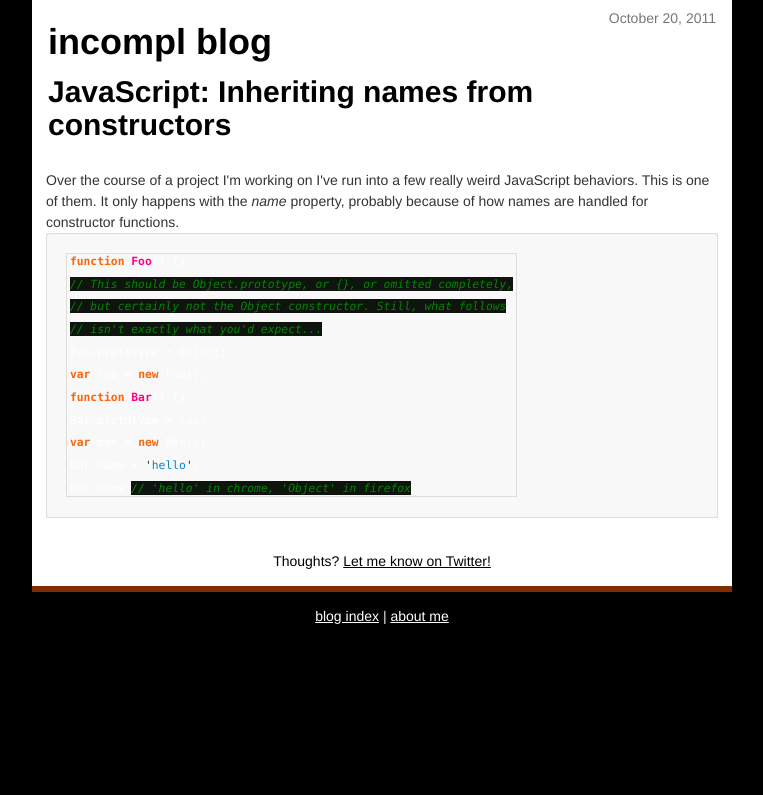
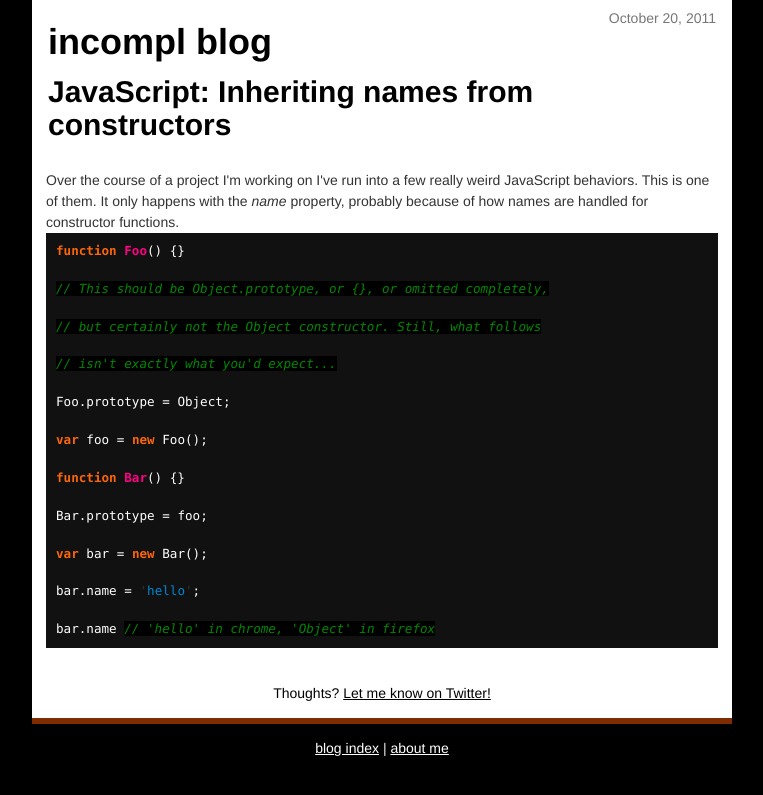
Before and after one commit to incompl/incompl-blog, a Jekyll site: the page built from _posts/2011-10-20-javascript-inheriting-names-from-constructors.html, in a window 1280 px wide. Shown: the top 795 px of the page, without its empty margins (258-1021 px from the left). Built offline with Jekyll 4.4.1, drawn with Linux system fonts in a browser that asks for light colours.

Commit message:
fixed code style under kube

```diff
--- a/css/code.css
+++ b/css/code.css
@@ -1,5 +1,5 @@
 .highlight .hll { background-color: #333333 }
-.highlight .c { color: #008800; font-style: italic; background-color: #0f140f } /* Comment */
+.highlight .c { color: #008800; font-style: italic; background-color: black } /* Comment */
 .highlight .err { color: #ffffff } /* Error */
 .highlight .g { color: #ffffff } /* Generic */
 .highlight .k { color: #fb660a; font-weight: bold } /* Keyword */
@@ -8,10 +8,10 @@
 .highlight .o { color: #ffffff } /* Operator */
 .highlight .x { color: #ffffff } /* Other */
 .highlight .p { color: #ffffff } /* Punctuation */
-.highlight .cm { color: #008800; font-style: italic; background-color: #0f140f } /* Comment.Multiline */
+.highlight .cm { color: #008800; font-style: italic; background-color: black } /* Comment.Multiline */
 .highlight .cp { color: #ff0007; font-weight: bold; font-style: italic; background-color: #0f140f } /* Comment.Preproc */
-.highlight .c1 { color: #008800; font-style: italic; background-color: #0f140f } /* Comment.Single */
-.highlight .cs { color: #008800; font-style: italic; background-color: #0f140f } /* Comment.Special */
+.highlight .c1 { color: #008800; font-style: italic; background-color: black } /* Comment.Single */
+.highlight .cs { color: #008800; font-style: italic; background-color: black } /* Comment.Special */
 .highlight .gd { color: #ffffff } /* Generic.Deleted */
 .highlight .ge { color: #ffffff } /* Generic.Emph */
 .highlight .gr { color: #ffffff } /* Generic.Error */
--- a/css/style.css
+++ b/css/style.css
@@ -114,6 +114,21 @@ img {
   color: #7F2C01;
 }
 
+.highlight pre {
+  background-color: #111;
+  border: none;
+  border-radius: 0;
+  padding: .5em;
+  font-size: 1em;
+}
+
+.highlight code {
+  display: inline-block;
+  line-height: 1.5em;
+  background: transparent;
+  border: none;
+}
+
 footer {
   text-align: center;
   padding: 0 1em 1em;
```
